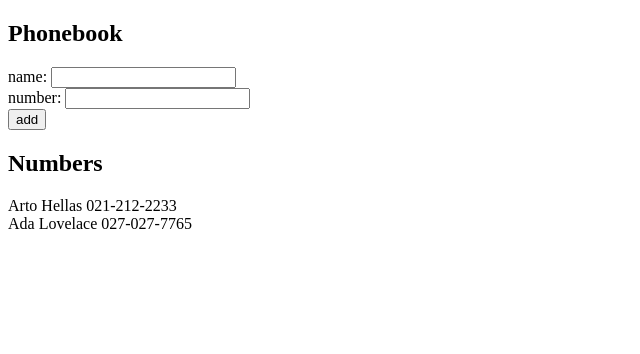
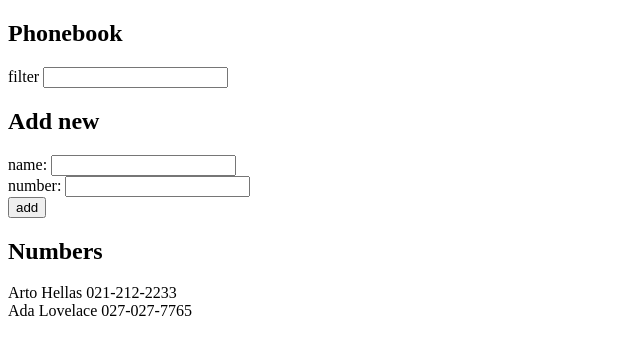
Before and after one commit to cjaytoven/fso, a React (Vite) app in the folder part2/phonebook/: page / in a window 1280 px wide. Shown: the top 354 px of the page, without its empty margins (0-640 px from the left). Built offline with nearby package versions, Linux system fonts and the light colour scheme.

Commit message:
Add exercise 2.9

```diff
--- a/part2/phonebook/src/App.jsx
+++ b/part2/phonebook/src/App.jsx
@@ -8,6 +8,7 @@ const App = () => {
   ])
   const [newName, setNewName] = useState('')
   const [newNumber, setNewNumber] = useState('')
+  const [newFilter, setNewFilter] = useState('')
 
   const addPerson = (event) => {
     event.preventDefault()
@@ -37,9 +38,25 @@ const App = () => {
     setNewNumber(event.target.value)
   }
 
+
+  const handleFilterChange = (event) => {
+    setNewFilter(event.target.value.toLowerCase())
+  }
+
+  const filterPersons = newFilter ?
+    persons.filter(person => person.name.toLowerCase().includes(newFilter)) :
+    persons
+
+
+
   return (
     <div>
       <h2>Phonebook</h2>
+      <form onSubmit={addPerson}>
+        <div>filter <input value={newFilter}
+        onChange={handleFilterChange}/></div>
+      </form>
+      <h2>Add new</h2>
       <form onSubmit={addPerson}>
         <div>
           name: <input value={newName}
@@ -55,7 +72,7 @@ const App = () => {
       </form>
       <h2>Numbers</h2>
       <div>
-        {persons.map(person =>
+        {filterPersons.map(person =>
           <Persons key={person.id} person={person} />
         )}
       </div>
```
